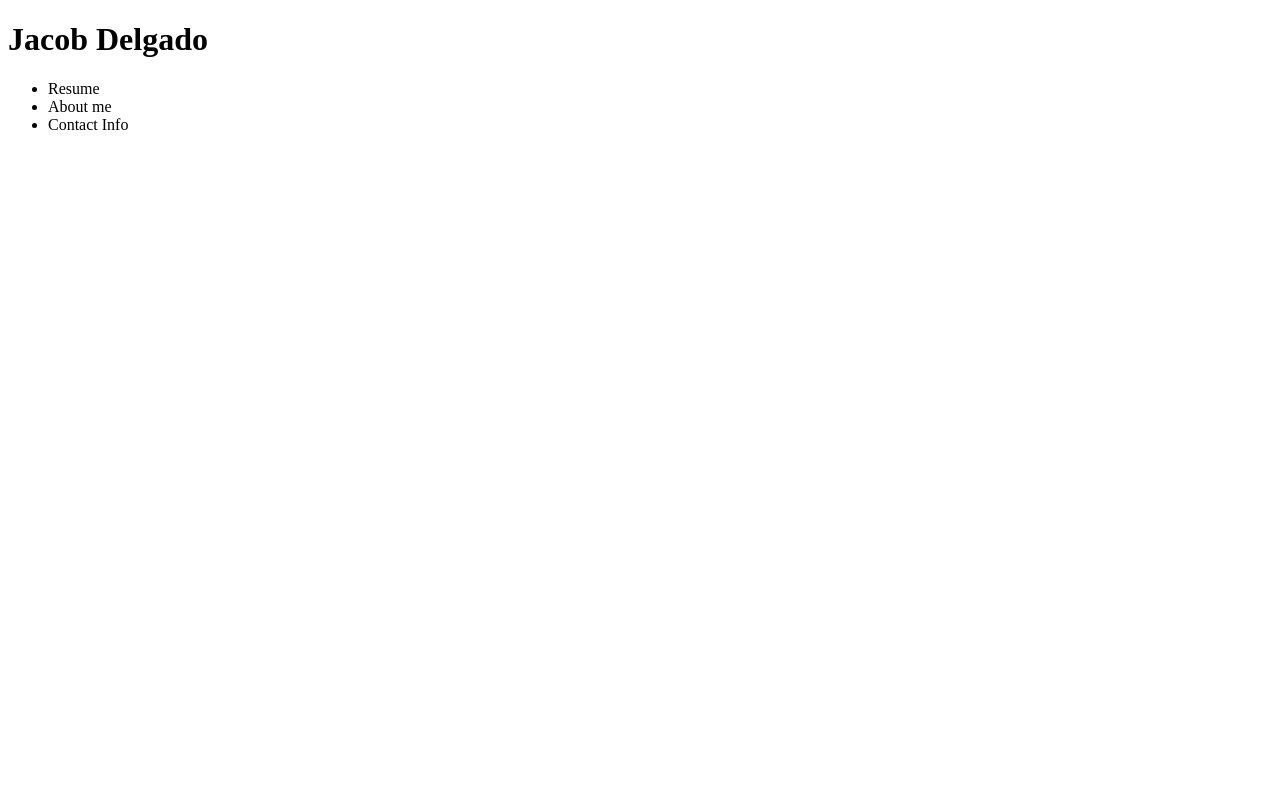
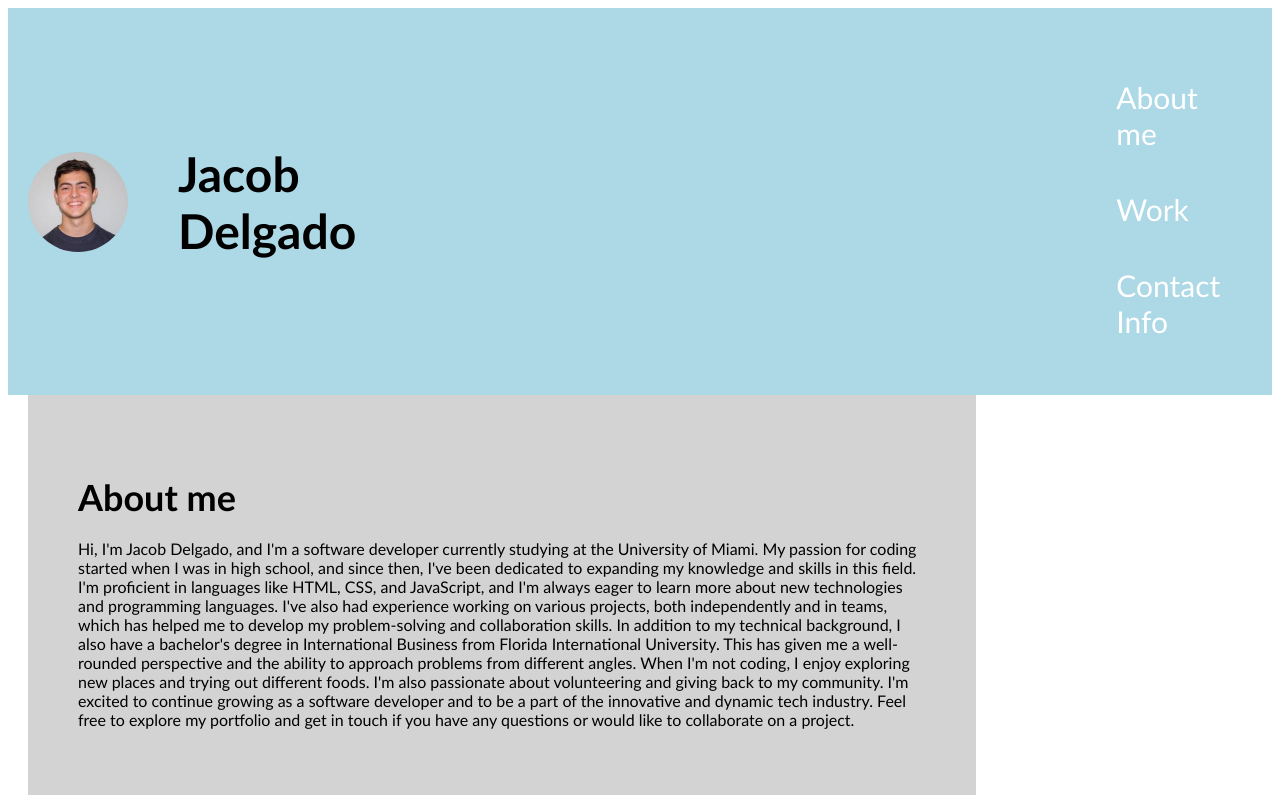
Before and after one commit to Jdelg140/Jacob-Delgado-Portfolio, a plain HTML site: page index.html in a window 1280 px wide. Shown: the top 800 px of the page. Drawn offline with Linux system fonts and the light colour scheme.

Commit message:
edited HTML to link with CSS properties and added content to the about me section

```diff
--- a/assets/css/style.css
+++ b/assets/css/style.css
@@ -0,0 +1,74 @@
+.profile {
+border-radius: 50%;
+width: 100px;
+height: 100px;
+
+}
+
+body {
+    background-color:white;
+}
+
+p {
+    font-size: 16px;
+}
+
+header {
+    padding: 20px;
+    font-family: 'Trebuchet MS', 'Lucida Sans Unicode', 'Lucida Grande', 'Lucida Sans', Arial, sans-serif;
+    background-color: lightblue;
+    color: white;
+    align-items: center;
+    display: flex;
+
+}
+
+a {
+    color: white;
+    text-decoration: none;
+}
+
+header h1 {
+    color: black;
+    display: inline-block;
+    font-size: 48px;
+    margin-left: 50px;
+
+}
+
+header nav {
+    padding-top: 15px;
+    margin-left: 700px;
+    font-family: 'Gill Sans', 'Gill Sans MT', Calibri, 'Trebuchet MS', sans-serif;
+}
+
+header nav ul {
+    list-style-type: none;
+}
+
+header nav ul li {
+    display: inline-block;
+    margin-right: 40px;
+    font-size: 30px;
+    margin: 20px;
+}
+
+.content {
+    width: 75%;
+    display: inline-block;
+    margin-left: 20px;
+}
+
+section {
+    margin-bottom: 20px;
+    padding: 50px;
+    height: 300px;
+    font-family: 'Gill Sans', 'Gill Sans MT', Calibri, 'Trebuchet MS', sans-serif;
+    background-color: lightgrey;
+    color: black;
+}
+
+section h2 {
+    margin-bottom: 20px;
+    font-size: 36px;
+}
--- a/index.html
+++ b/index.html
@@ -3,42 +3,59 @@
 
 <head>
     <meta charset="UTF-8" />
+    <meta http-equiv="X-UA-Compatible" content="IE=edge">
+    <meta name="viewport" content="width=device-width, initial-scale=1.0">
     <link rel="stylesheet" href="assets/css/style.css">
     <title>Jacob Delgado's Portfolio</title>
 
+</head>
+
+
+
     <body>
         <header>
-            <h1>Jacob Delgado</h1>
+            <img src="assets/images/profilepicture.png" alt="Picture of Jacob Delgado" class="profile">
+            <h1> <span>Jacob Delgado</span></h1>
+
             <nav>
                 <ul>
                     <li>
-                        <a>Resume</a>
+                        <a href="#about-me">About me</a>
                     </li>
                     <li>
-                        <a>About me</a>
+                        <a href="#work-">Work</a>
                     </li>
 
                     <li>
-                        <a>Contact Info</a>
+                        <a href="#contact-info">Contact Info</a>
                     </li>
 
-
-
-
-
-                </ul>
-
-
-
-
+                    </ul>
 
             </nav>
 
         </header>
-        <main>
 
+        <main class="content">
+            <section id="about-me">
+                <h2>About me</h2>
+                <p>Hi, I'm Jacob Delgado, and I'm a software developer currently studying at the University of Miami. My passion for coding started when I was in high school, and since then, I've been dedicated to expanding my knowledge and skills in this field.
 
+                    I'm proficient in languages like HTML, CSS, and JavaScript, and I'm always eager to learn more about new technologies and programming languages. I've also had experience working on various projects, both independently and in teams, which has helped me to develop my problem-solving and collaboration skills.
 
+                    In addition to my technical background, I also have a bachelor's degree in International Business from Florida International University. This has given me a well-rounded perspective and the ability to approach problems from different angles.
+
+                    When I'm not coding, I enjoy exploring new places and trying out different foods. I'm also passionate about volunteering and giving back to my community.
+
+                    I'm excited to continue growing as a software developer and to be a part of the innovative and dynamic tech industry. Feel free to explore my portfolio and get in touch if you have any questions or would like to collaborate on a project.</p>
+
+            </section>
+            <section id="work-">
+
+            </section>
+            <section id="contact-info">
+
+            </section>
 
 
         </main>
@@ -57,43 +74,6 @@
 
 
 
-</head>
-
-
-
-
-
-
-
-
-
-
-
-
-
-
-
-
-
-
-
-
-
-
-
-
-
-
-
-
-
-
-
-
-
-
-
-
 
 
 
```
Also changed, not shown: index2.html (added, +12 -0 lines), assets/images/profilepicture.png (added).
